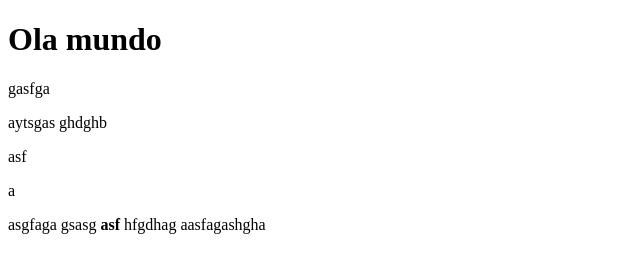
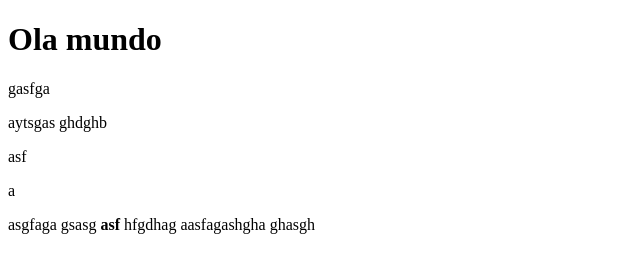
Before and after one commit to JhonnySouzaDosSantos/Teste, a plain HTML site: page index.html in a window 1280 px wide. Shown: the full height of the page, 0-640 px from the left. Drawn offline with Linux system fonts and the light colour scheme.

Commit message:
Testando denovo

```diff
--- a/index.html
+++ b/index.html
@@ -15,5 +15,6 @@
     <b>asf</b>
     hfgdhag
     aasfagashgha
+    ghasgh
 </body>
 </html>
```
